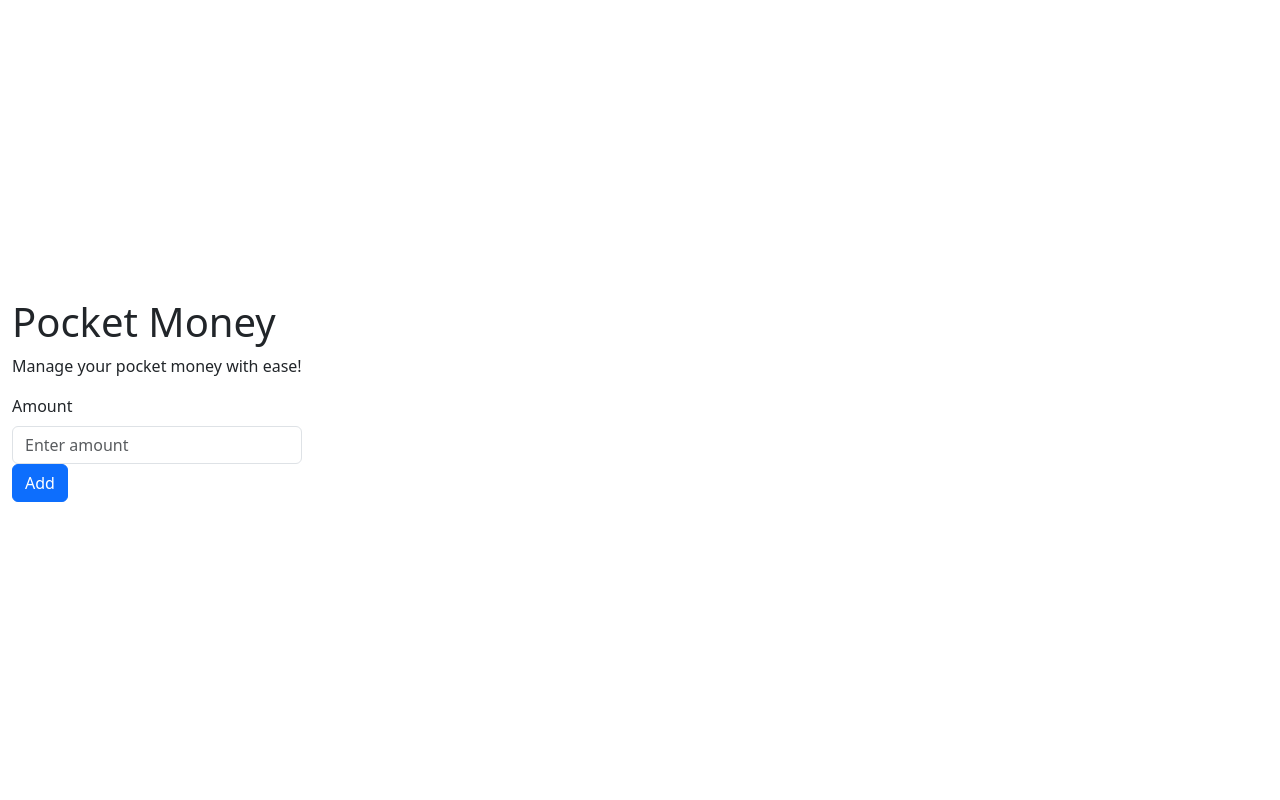
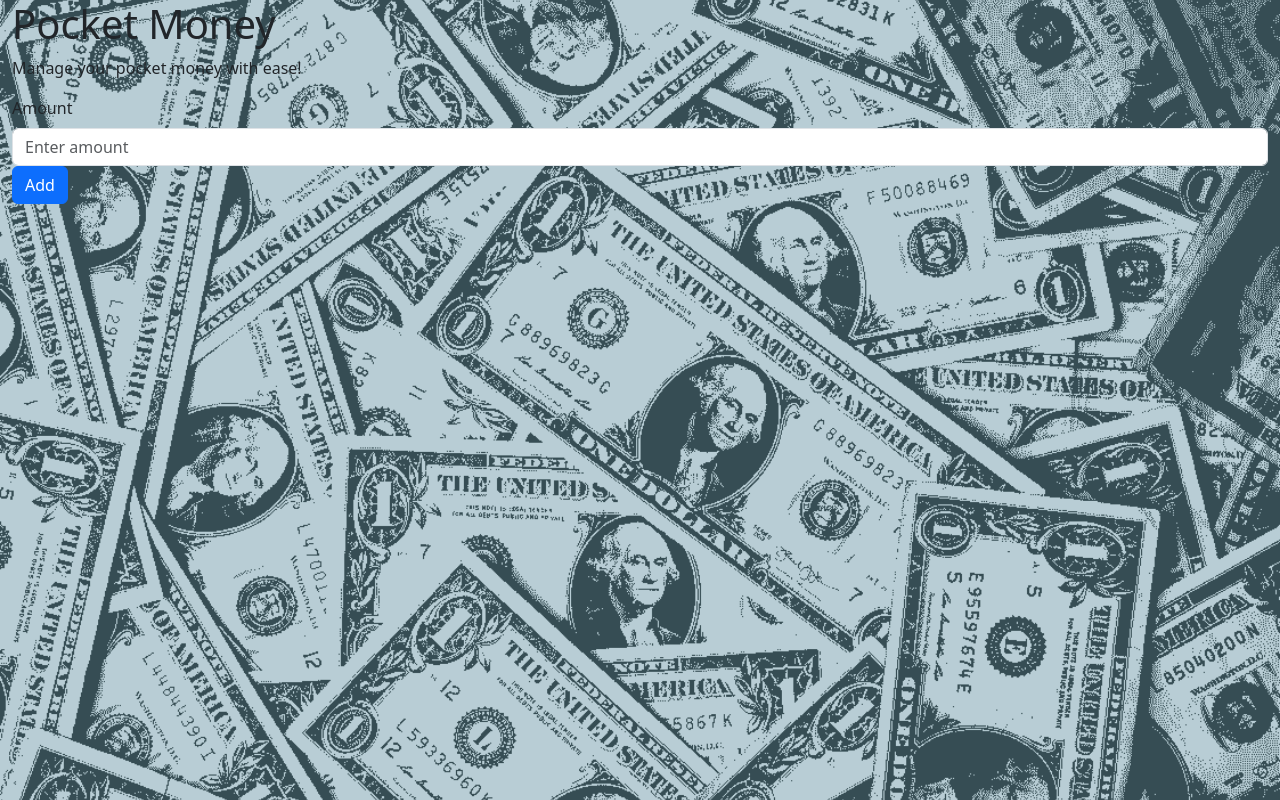
Before and after one commit to queuing4oranges/pocket-money, a React (Vite) app: page / in a window 1280 px wide. Built offline with nearby package versions, Linux system fonts and the light colour scheme.

Commit message:
Add background, initial styling

```diff
--- a/src/PocketMoney.jsx
+++ b/src/PocketMoney.jsx
@@ -1,9 +1,11 @@
 import React, { useEffect, useState } from 'react';
 import { Container, Row, Col, Button, Form, Input, Label } from 'reactstrap';
 
+import './pocketmoney.scss';
+
 export default function PocketMoney() {
 	return (
-	<Container className='pocket-money-container'>
+		<Container fluid className='h-100 w-100 pocket-money-container'>
 		<Row>
 			<Col>
 			<h1>Pocket Money</h1>
--- a/src/index.scss
+++ b/src/index.scss
@@ -1,3 +1,18 @@
+*,
+*::before,
+*::after {
+	box-sizing: border-box;
+	margin: 0;
+	padding: 0;
+}
+
+html, body, :root, #root {
+	height: 100%;
+	width: 100%;
+	margin: 0;
+	padding: 0;
+}
+
 :root {
   font-family: system-ui, Avenir, Helvetica, Arial, sans-serif;
   line-height: 1.5;
@@ -12,16 +27,3 @@
   -webkit-font-smoothing: antialiased;
   -moz-osx-font-smoothing: grayscale;
 }
-
-body {
-  margin: 0;
-  display: flex;
-  place-items: center;
-  min-width: 320px;
-  min-height: 100vh;
-}
-
-h1 {
-  font-size: 3.2em;
-  line-height: 1.1;
-}
--- a/src/pocketmoney.scss
+++ b/src/pocketmoney.scss
@@ -0,0 +1,6 @@
+.pocket-money-container {
+	background-image: url('/assets/dollars.png');
+	background-size: cover;
+	background-repeat: no-repeat;
+	background-position: center;
+}
```
Also changed, not shown: public/assets/dollars.png (added), 1 other file (tests, documents, lock files or other folders). Lines whose indentation alone changed are shown as unchanged.
